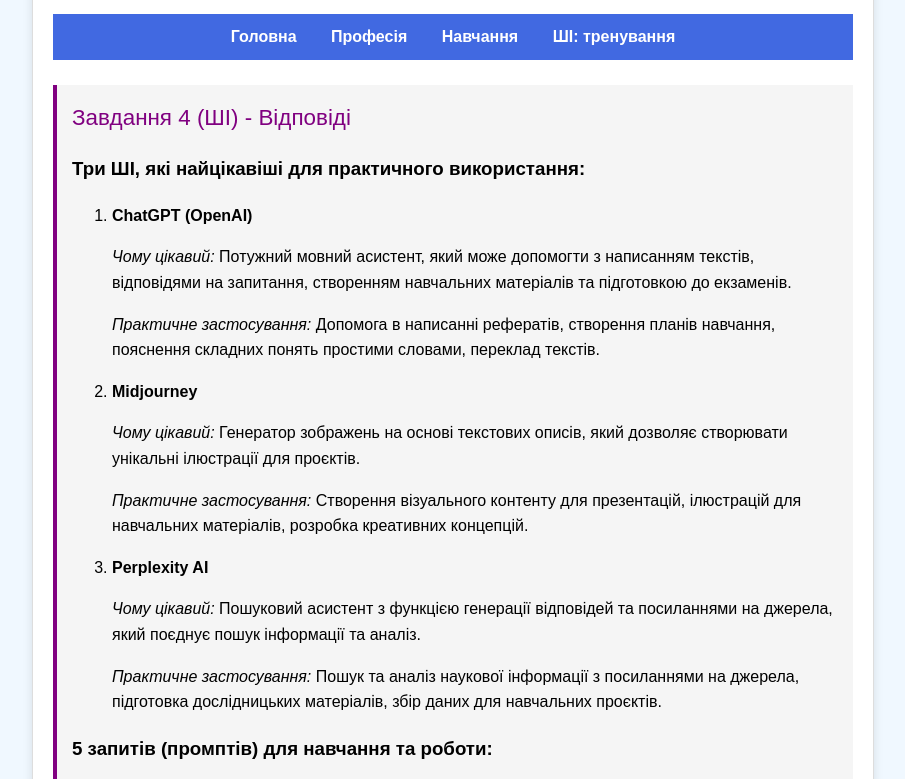
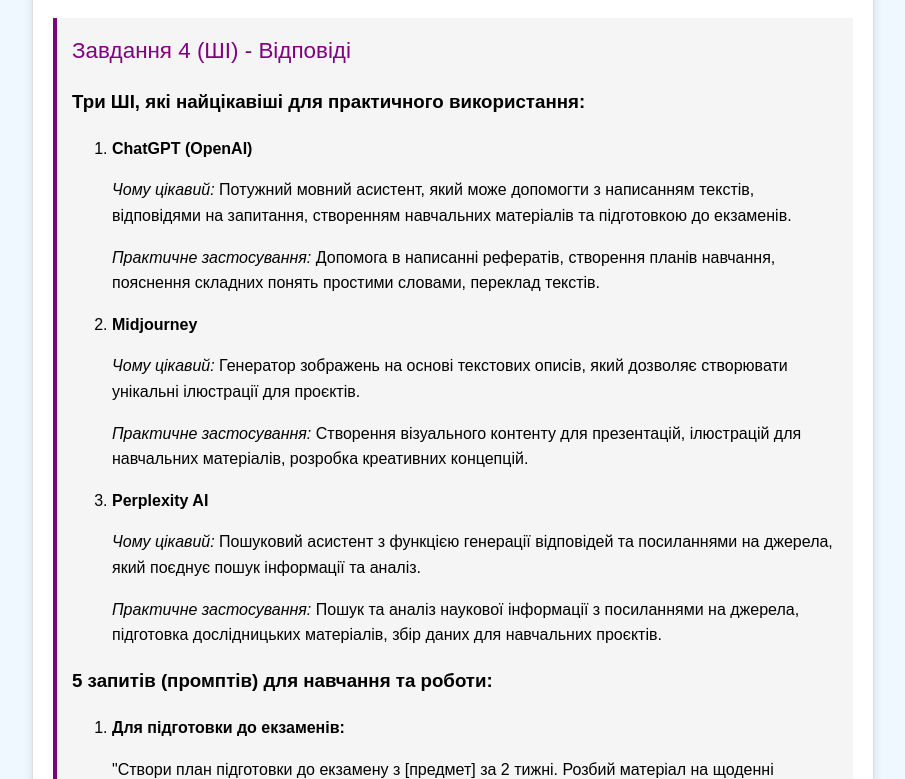
Before and after one commit to aselisha/homework, a plain HTML site: page ai.html in a window 1280 px wide. Shown: the part 121-900 px from the top of the page, without its empty margins (187-1092 px from the left). Drawn offline with Linux system fonts and the light colour scheme.

Commit message:
Update ai.html

```diff
--- a/ai.html
+++ b/ai.html
@@ -24,21 +24,7 @@
             color: #4169e1;
             text-align: center;
         }
-        .menu {
-            background-color: #4169e1;
-            padding: 10px;
-            margin-bottom: 20px;
-            text-align: center;
-        }
-        .menu a {
-            color: white;
-            margin: 0 15px;
-            text-decoration: none;
-            font-weight: bold;
-        }
-        .menu a:hover {
-            text-decoration: underline;
-        }
+
         .footer {
             margin-top: 30px;
             text-align: center;
@@ -81,12 +67,7 @@
     <div class="container">
         <h1><span class="highlight">ШІ: тренування</span></h1>
 
-        <div class="menu">
-            <a href="index.html">Головна</a>
-            <a href="profession.html">Професія</a>
-            <a href="education.html">Навчання</a>
-            <a href="ai-training.html">ШІ: тренування</a>
-        </div>
+
 
         <div class="task-section">
             <div class="task-title">Завдання 4 (ШІ) - Відповіді</div>
```
